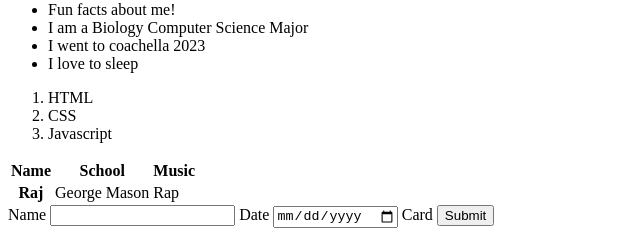
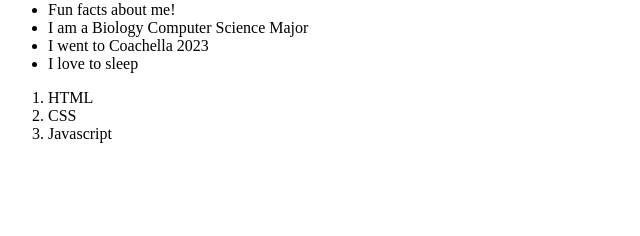
Before and after one commit to Chaggar25/Personal_Portfolio, a plain HTML site: page index.html in a window 1280 px wide. Shown: the part 1247-1483 px from the top of the page, without its empty margins (0-640 px from the left). After the commit the page ends 1406 px from the top, so only its background shows below. Drawn offline with Linux system fonts and the light colour scheme.

Commit message:
edited the HTML skeletal system

```diff
--- a/index.html
+++ b/index.html
@@ -17,7 +17,7 @@
     </header>
 <section>
 <h1>Welcome to my Personal Portfolio</h1>
-<h2>My name is Rajvir Chaggar(but i go by Raj)</h2>
+<h2>My name is Rajvir Chaggar</h2>
 <h3>Things i like to do in my freetime is Play Video games, watch Anime and Gym.</h3>
 </section>
 
@@ -28,7 +28,7 @@
        <li><img src="https://upload.wikimedia.org/wikipedia/commons/thumb/5/53/George_Mason_University_logo.svg/2560px-George_Mason_University_logo.svg.png" alt="George Mason University" width="500" height="500"></li>
        <li>Fun facts about me!</li>
        <li>I am a Biology Computer Science Major</li>
-       <li>I went to coachella 2023</li>
+       <li>I went to Coachella 2023</li>
        <li>I love to sleep</li>
     </ul>
 </section>
@@ -40,64 +40,6 @@
     </ol>
 </section >
 
-<section class="table">
-   <table>
-       <thead>
-           <tr>
-               <th> Name</th>
-               <th>School</th>
-               <th>Music</th>
-           </tr>
-       </thead>
-       <tbody>
-           <tr>
-               <th>
-                   Raj
-               </th>
-               <td>
-               George Mason
-               </td>
-               <td>
-                   Rap
-               </td>
-           </tr>
-   </table>
-   <section>
-       <form actions="" class="form">
-           <label for="name">Name</label>
-           <input id="name" type="text"/>
-           <label for="date">Date</label>
-           <input type="date" name="date" id="date">
-           <label for="card">Card</label>
-           <!-- <select name="card" id="">
-               <option value="">Please Select an option</option>
-               <option value="">One Piece</option>
-               <option value="">Jujutsu-kaisen</option>
-               <option value="">HunterxHunter</option>
-           </select> -->
-           <input type="submit" value="Submit"/>
-        </section>
-</body>
-</html>
-
-
-
-
-
-
-
-
-
-
-
-
-
-
-
-
-
-
-
 
 </body>
 </html>
```
